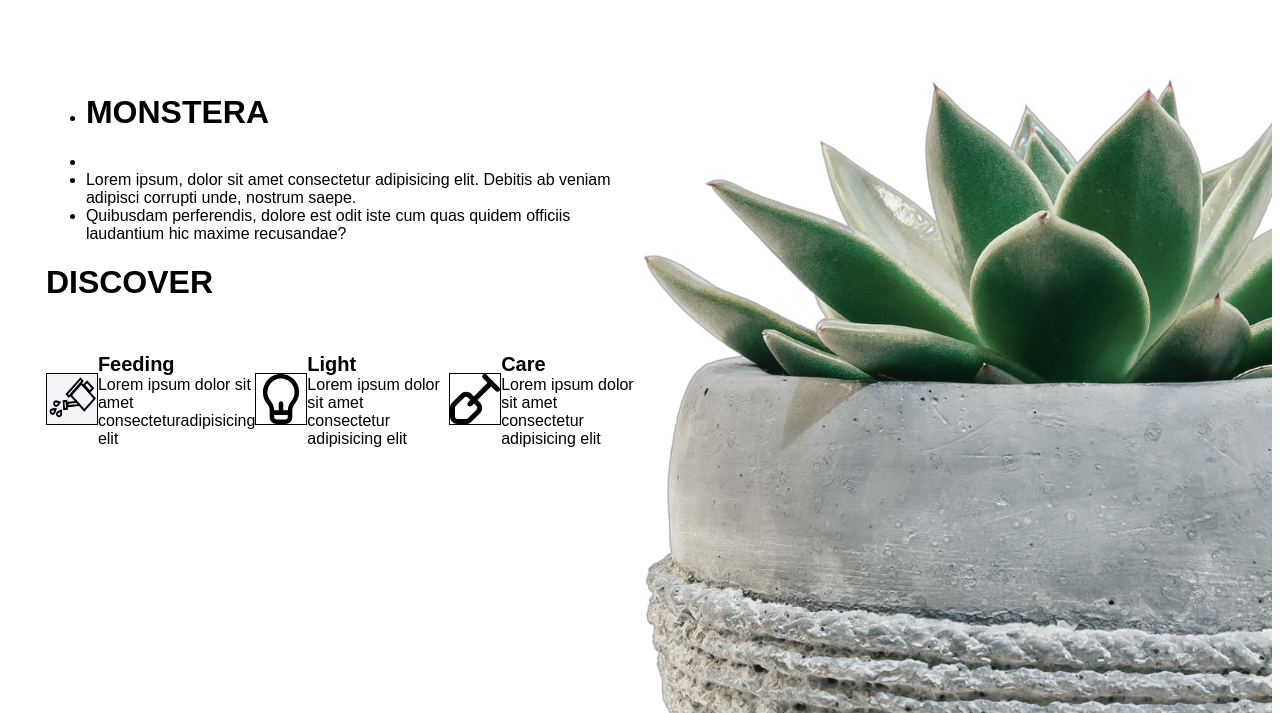
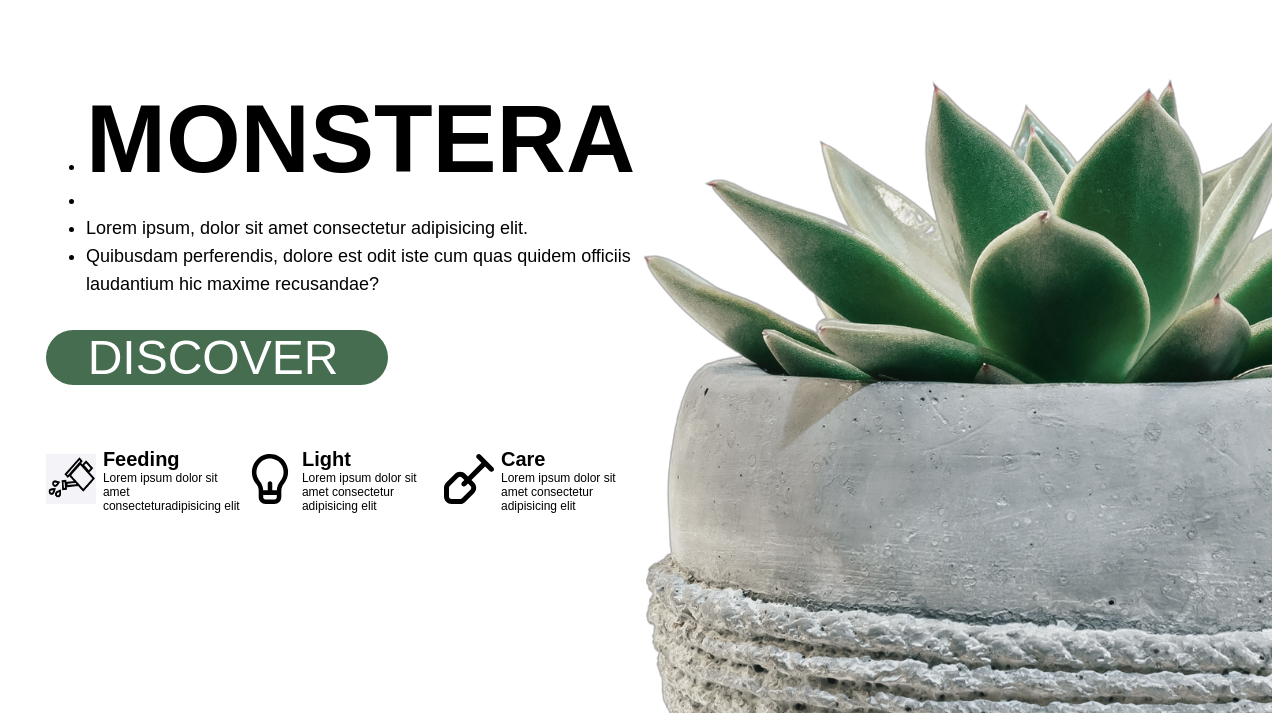
Before and after one commit to varung735/Plant-Home-Page, a plain HTML site: page index.html in a window 1280 px wide. Shown: the part 87-800 px from the top of the page. Drawn offline with Linux system fonts and the light colour scheme; a web font is replaced by a local one.

Commit message:
completed

```diff
--- a/index.html
+++ b/index.html
@@ -53,7 +53,30 @@
         margin-left: 3%;
       }
 
+      #monstera{
+        margin: 0;
+        font-size: 6rem;
+        font-weight: 900;
+        line-height: 95px;
+      }
+
+      #midWholePart11 > div > ul:last-child{
+        font-size: 18px;
+        line-height: 28px;
+      }
+
       /* styles for midwhole part-2*/
+
+      #midWholePart121 > div > h1{
+        width: 300px;
+        padding-left: 7%;
+        border: none;
+        border-radius: 50px;
+        font-size: 3rem;
+        font-weight: 100;
+        color: #fff;
+        background-color: #466D50;
+      }
 
       /* styles for midwhole part-3 */
 
@@ -73,12 +96,14 @@
         display: flex;
         font-size: 11x;
         align-items: center;
+        gap: 7px;
       }
 
       .midWholePart13Parts img {
         height: 50px;
         width: 50px;
       }
+
 
       /* div.midWholePart13Parts :first-child {
         height: 50px;
@@ -90,7 +115,7 @@
         margin: 0;
       }
 
-      #feeding {
+      /* #feeding {
         border: 1px solid #000000;
       }
 
@@ -100,8 +125,13 @@
 
       #care {
         border: 1px solid #000000;
+      } */
+
+      .text{
+        font-size: 12px;
+        font-weight: 500;
       }
-    </style>
+      </style>
   </head>
   <body>
     <nav id="navbarMonstera">
@@ -147,7 +177,6 @@
               <li></li>
               <li>
                 Lorem ipsum, dolor sit amet consectetur adipisicing elit.
-                Debitis ab veniam adipisci corrupti unde, nostrum saepe.
               </li>
               <li>
                 Quibusdam perferendis, dolore est odit iste cum quas quidem
```
Also changed, not shown: Screenshot .png (added), 1 other file.
